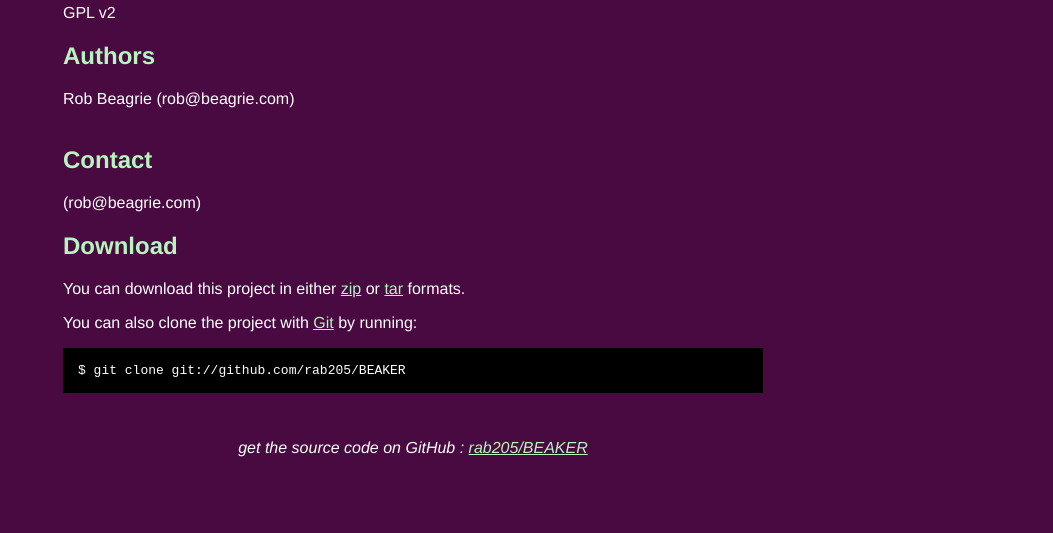
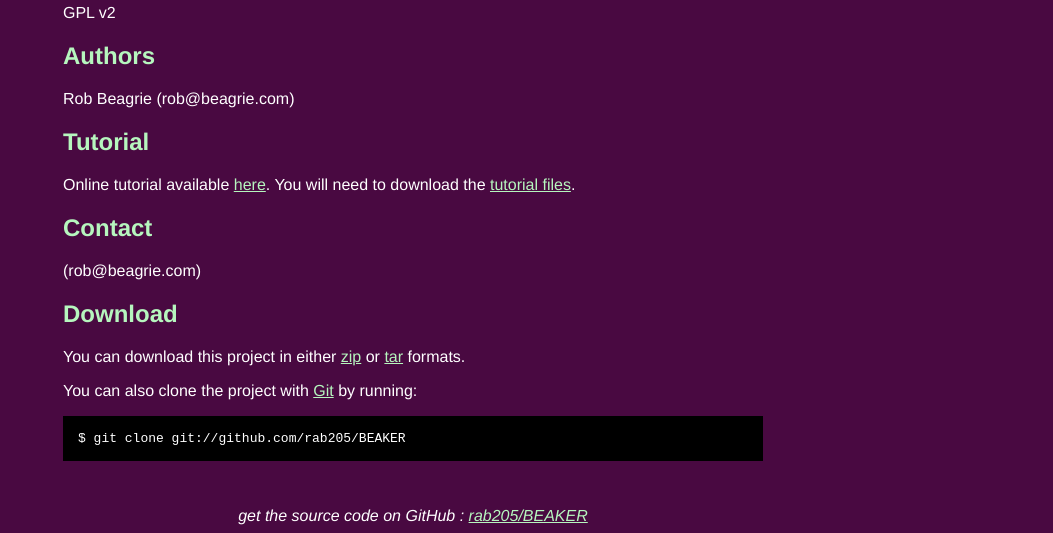
Before and after one commit to rbeagrie/BEAKER, a plain HTML site: page index.html in a window 1280 px wide. Shown: the part 322-855 px from the top of the page, without its empty margins (227-1280 px from the left). Before the commit the page ends 800 px from the top, so only its background shows below. Drawn offline with Linux system fonts and the light colour scheme.

Commit message:
Added a link to tutorial files

```diff
--- a/index.html
+++ b/index.html
@@ -54,9 +54,10 @@
 <h2>License</h2>
 <p>GPL v2</p>
 <h2>Authors</h2>
-<p>Rob Beagrie (rob@beagrie.com)
-<br/>
-<br/>      </p>
+<p>Rob Beagrie (rob@beagrie.com)</p>
+<h2>Tutorial</h2>
+<p>Online tutorial available <a href='tutorial.html'>here</a>. You will need to download the
+<a href='tutorial_files.zip'>tutorial files</a>.
 <h2>Contact</h2>
 <p> (rob@beagrie.com)
 <br/>      </p>
```
Also changed, not shown: 1 other file.
